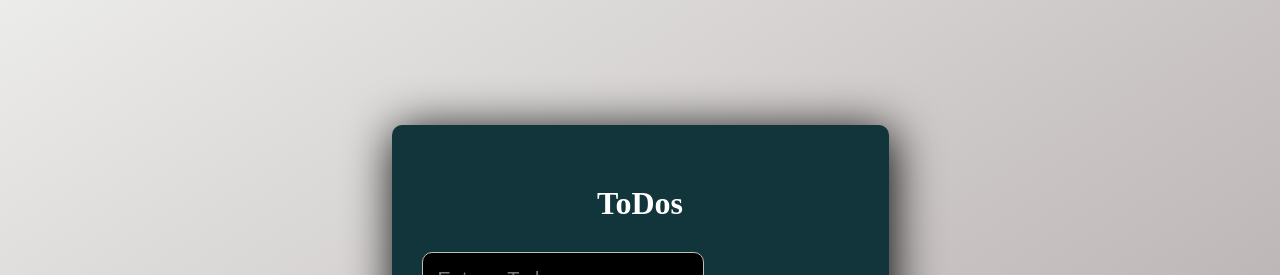
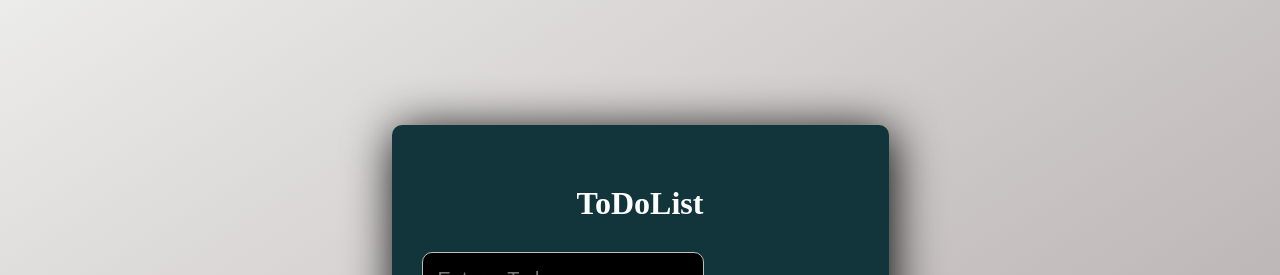
Before and after one commit to ThongMakara/react-todo-project, a React (Create React App) app: page / in a window 1280 px wide. Shown: the top 275 px of the page. Built offline with nearby package versions, Linux system fonts and the light colour scheme; the HTML template or start-up script is replaced by a standard one.

Commit message:
second commit

```diff
--- a/src/components/Header.js
+++ b/src/components/Header.js
@@ -3,7 +3,7 @@ import React from 'react'
 const Header = () => {
     return (
         <div className="header">
-            <h1>ToDos</h1>
+            <h1>ToDoList</h1>
         </div>
     )
 }
```
